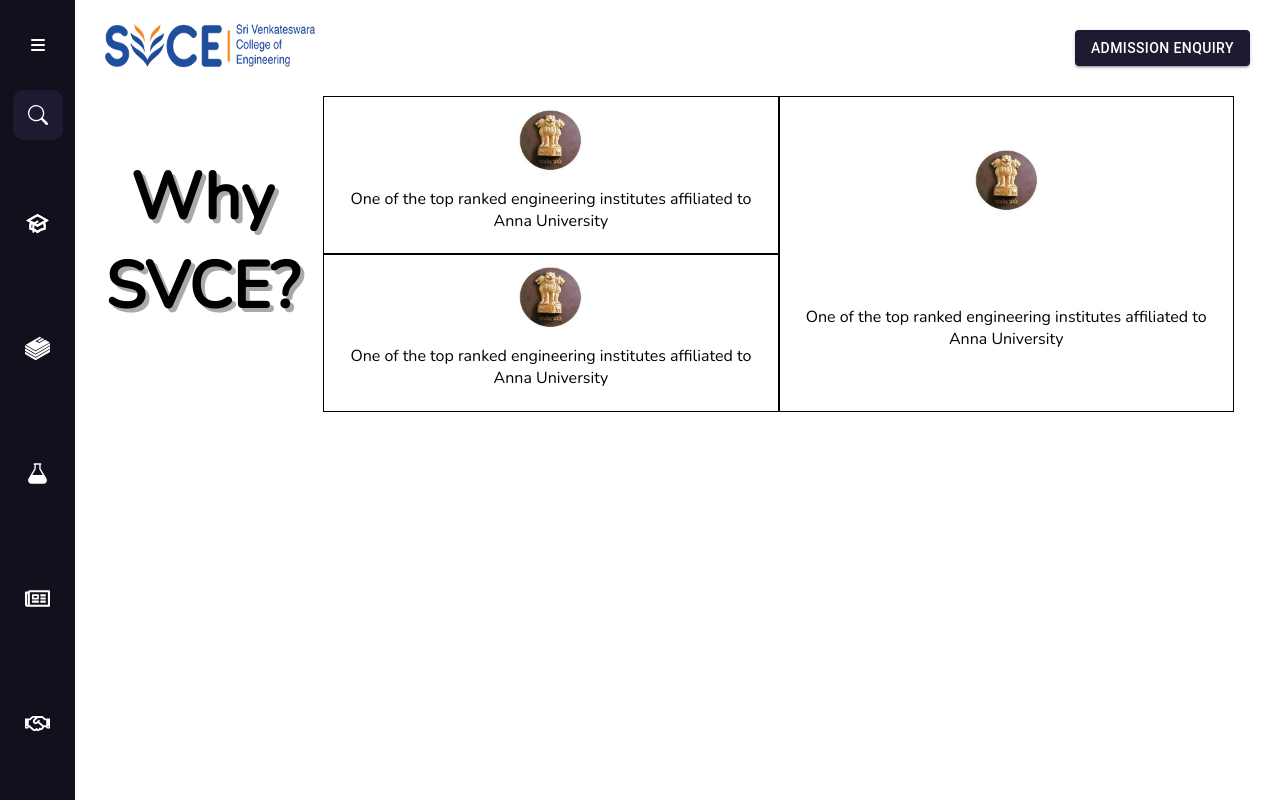
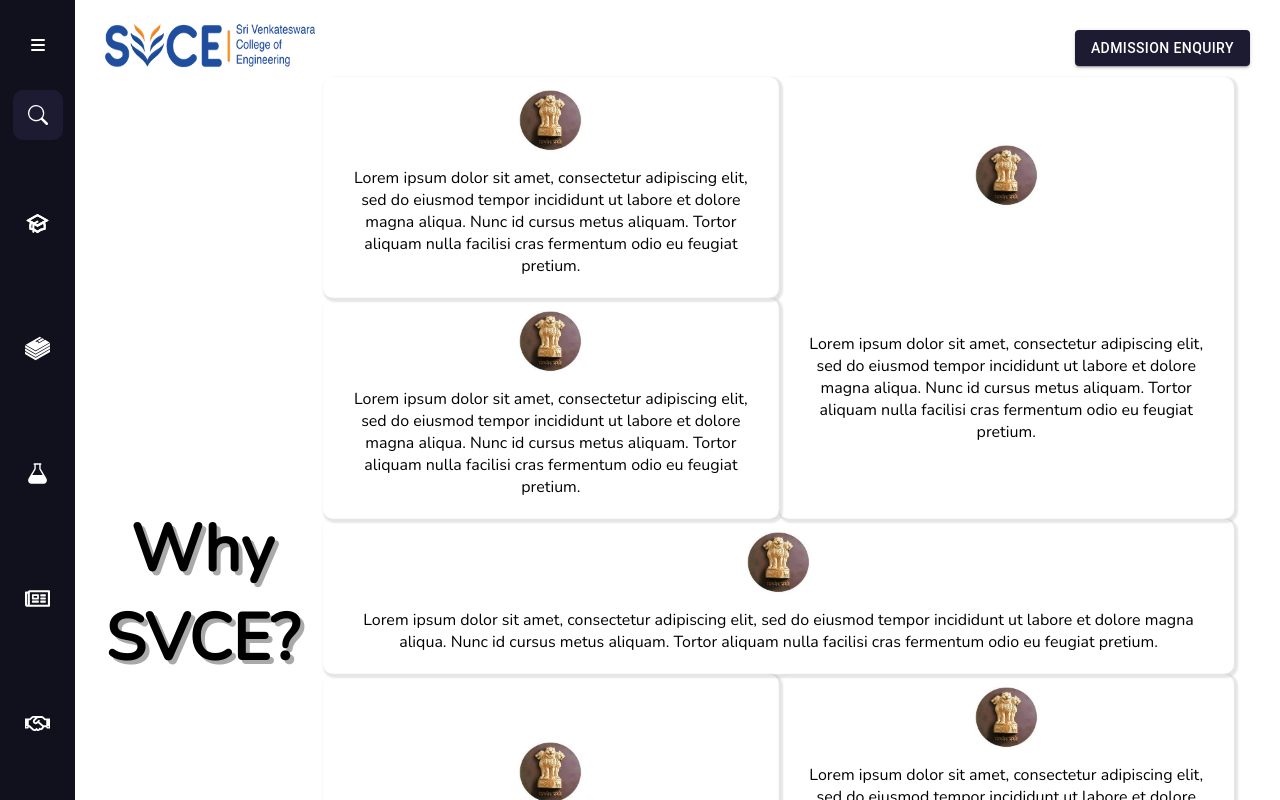
Before and after one commit to AishwaryaSubash/SVCE_Website, a Next.js app: page / in a window 1280 px wide. Shown: the top 800 px of the page. Built offline with nearby package versions, Linux system fonts and the light colour scheme.

Commit message:
commit v10000

```diff
--- a/components/HomePage/HomePage.module.scss
+++ b/components/HomePage/HomePage.module.scss
@@ -2,6 +2,9 @@
   width: 95%;
   display: flex;
   flex-direction: column;
+}
+.mainGrid {
+  margin: 0;
 }
 .header {
   height: 50px;
@@ -23,7 +26,7 @@
     gap: 10px;
     margin-top: 8%;
   }
-  .btn{
+  .btn {
     display: flex;
     justify-content: flex-end;
   }
@@ -49,16 +52,7 @@
   font-size: 65px;
   text-shadow: 4px 4px darkgray;
 }
-.cards {
-  display: grid;
-  align-items: center;
-  grid-template-columns: repeat(2, 1fr);
-  padding-top: 30px;
-  justify-content: center;
-  width: 75%;
-  height: 100%;
-  row-gap: 20px;
-}
+
 @media screen and (max-width: 900px) {
   .cards {
     grid-template-columns: repeat(1, 1fr);
@@ -66,11 +60,11 @@
   .body {
     flex-direction: column;
   }
-  .whySvce{
+  .whySvce {
     padding-top: 20px;
     width: auto;
   }
 }
-.summa{
-  padding-top: 40px;
+.summa {
+  padding-top: 20px;
 }
--- a/components/HomePage/index.tsx
+++ b/components/HomePage/index.tsx
@@ -67,7 +67,29 @@
           <WhySvce delay={2.4} />
         </div> */}
         <div className={styles.summa}>
-          <Grid container spacing={2} xs={12}>
+          <Grid container spacing={2} xs={12} className={styles.mainGrid}>
+            <Grid container xs={6}>
+              <Grid item={true} xs={12}>
+                <WhySvce delay={0.3} height={`100%`} />
+              </Grid>
+              <Grid item={true} xs={12}>
+                <WhySvce delay={0.6} height={`100%`} />
+              </Grid>
+            </Grid>
+            <Grid container xs={6}>
+              <Grid item={true} xs={12}>
+                <WhySvce delay={0.9} height={`100%`} />
+              </Grid>
+            </Grid>
+            <Grid container xs={12}>
+              <Grid item={true} xs={12}>
+                <WhySvce delay={0.9} height={`100%`} />
+              </Grid>
+            </Grid>
+            <Grid container xs={12}>
+              <Grid item={true} xs={6}>
+                <WhySvce delay={0.9} height={`100%`} />
+              </Grid>
               <Grid container xs={6}>
                 <Grid item={true} xs={12}>
                   <WhySvce delay={0.3} height={`100%`} />
@@ -76,11 +98,7 @@
                   <WhySvce delay={0.6} height={`100%`} />
                 </Grid>
               </Grid>
-              <Grid container xs={6}>
-                <Grid item={true} xs={12}>
-                  <WhySvce delay={0.9} height={`100%`} />
-                </Grid>
-              </Grid>
+            </Grid>
           </Grid>
         </div>
       </div>
--- a/components/WhySvce/WhySvce.module.scss
+++ b/components/WhySvce/WhySvce.module.scss
@@ -11,9 +11,8 @@
   flex-direction: column;
   width: 100%;
   height: 100%;
-  // box-shadow: 0 4px 8px 0 rgba(0, 0, 0, 0.1);
-  // border-radius: 10px;
-  border: 1px solid black;
+  box-shadow: 2px 2px 2px 2px rgba(0, 0, 0, 0.1);
+  border-radius: 10px;
 }
 .imageContainer {
   display: flex;
--- a/components/WhySvce/index.tsx
+++ b/components/WhySvce/index.tsx
@@ -22,8 +22,10 @@
         </div>
         <div className={styles.content}>
           <p className={styles.text}>
-            One of the top ranked engineering institutes affiliated to Anna
-            University
+            Lorem ipsum dolor sit amet, consectetur adipiscing elit, sed do
+            eiusmod tempor incididunt ut labore et dolore magna aliqua. Nunc id
+            cursus metus aliquam. Tortor aliquam nulla facilisi cras fermentum
+            odio eu feugiat pretium.
           </p>
         </div>
       </div>
```
